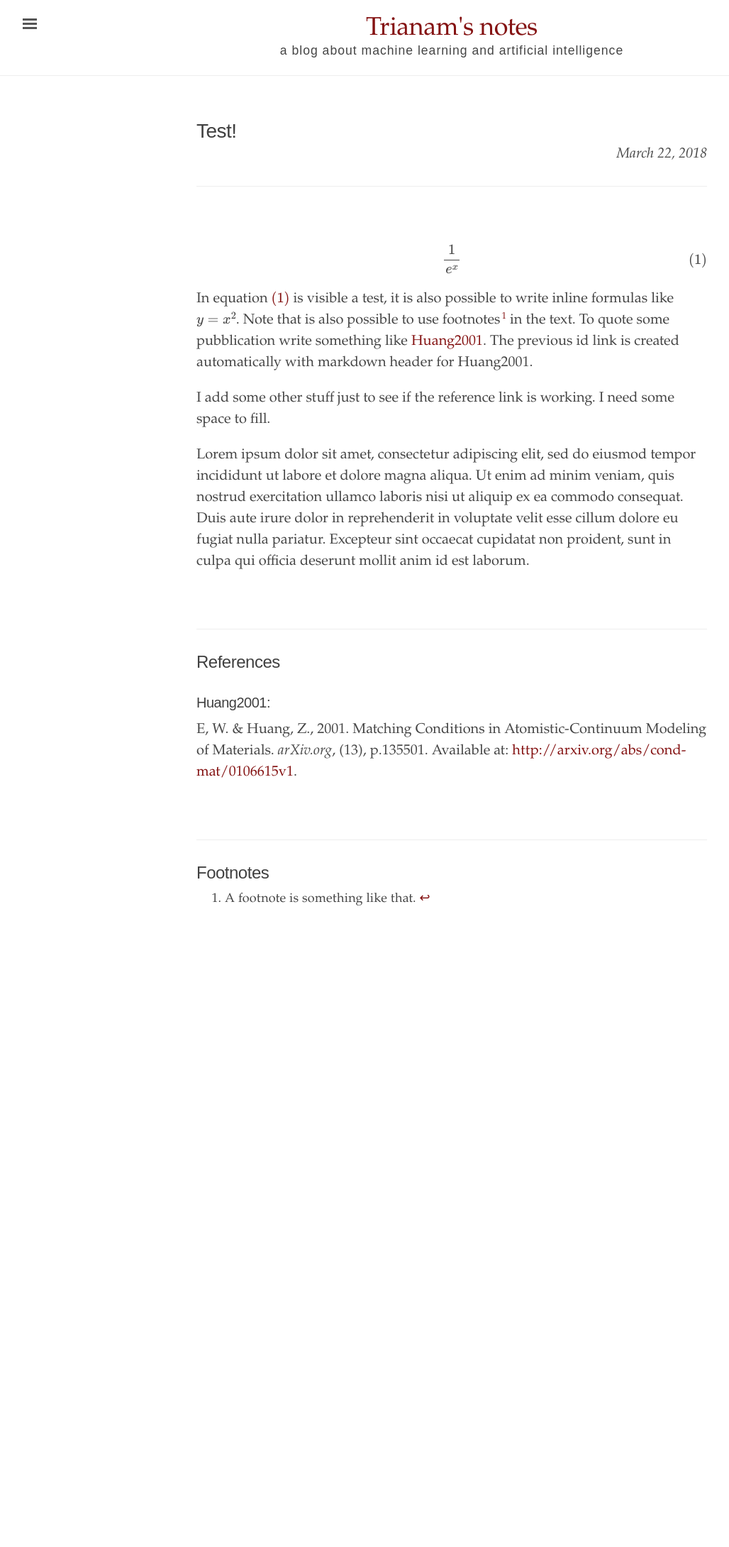
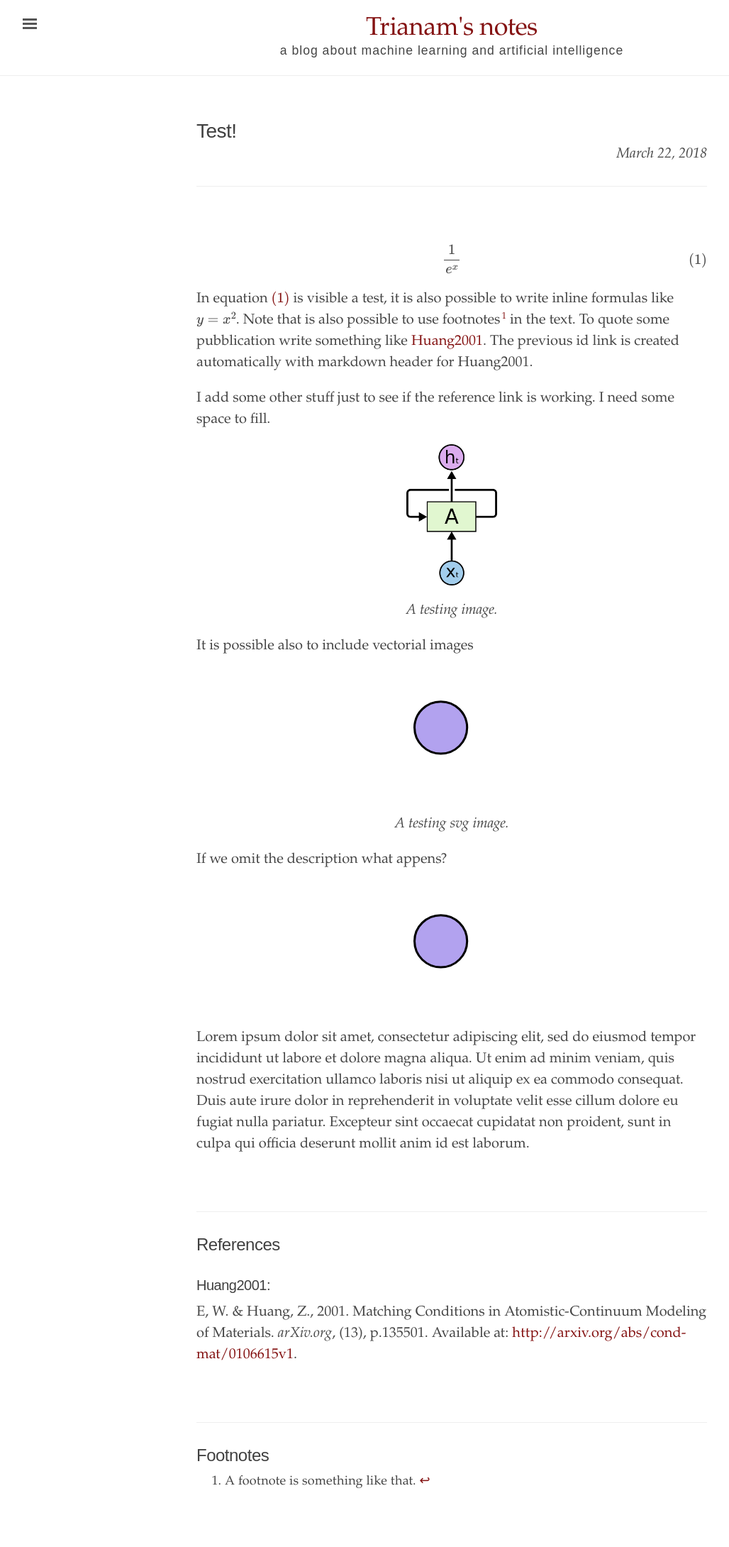
Before and after one commit to trianam/trianam.github.io, a Jekyll site: the page built from _theory/1-test.md, in a window 1280 px wide. Shown: the whole page at 71% size, without its empty margins (3-1031 px from the left). Built offline with Jekyll 4.4.1, drawn with Linux system fonts in a browser that asks for light colours; formulas are drawn with MathJax 3; before the commit the page ends 1359 px from its top, so only the background shows below that.

Commit message:
added image support

```diff
--- /dev/null
+++ b/_includes/image.html
@@ -0,0 +1,4 @@
+<figure class="image">
+    <img src="{{ include.url }}" alt="{{ include.description }}" style="width:{{ include.width }}">
+    <figcaption>{{ include.description }}</figcaption>
+</figure>
--- a/_sass/_ed.scss
+++ b/_sass/_ed.scss
@@ -755,6 +755,17 @@ div.toc {
   margin-top: -.5rem;
 }
 
+.post .image {
+  text-align: center;
+  font-style: italic;
+}
+
+.post .image img {
+  display: block;
+  margin-left: auto;
+  margin-right: auto;
+}
+
 /* Footnotes styles */
 
 sub, sup {
--- a/_theory/1-test.md
+++ b/_theory/1-test.md
@@ -17,6 +17,13 @@ something like [Huang2001](#huang2001). The previous id link is created automati
 
 I add some other stuff just to see if the reference link is working.
 I need some space to fill.
+{% include image.html url="/assets/theory/1-test-RNN-rolled.png" description="A testing image." width="20%" %}
+
+It is possible also to include vectorial images
+{% include image.html url="/assets/theory/1-test-circle.svg" description="A testing svg image." width="20%" %}
+
+If we omit the description what appens?
+{% include image.html url="/assets/theory/1-test-circle.svg" description="" width="20%" %}
 
 Lorem ipsum dolor sit amet, consectetur adipiscing elit, sed do eiusmod tempor incididunt ut labore et dolore magna aliqua. Ut enim ad minim veniam, quis nostrud exercitation ullamco laboris nisi ut aliquip ex ea commodo consequat. Duis aute irure dolor in reprehenderit in voluptate velit esse cillum dolore eu fugiat nulla pariatur. Excepteur sint occaecat cupidatat non proident, sunt in culpa qui officia deserunt mollit anim id est laborum.
 
```
Also changed, not shown: assets/theory/1-test-RNN-rolled.png (added), assets/theory/1-test-circle.svg (added).
